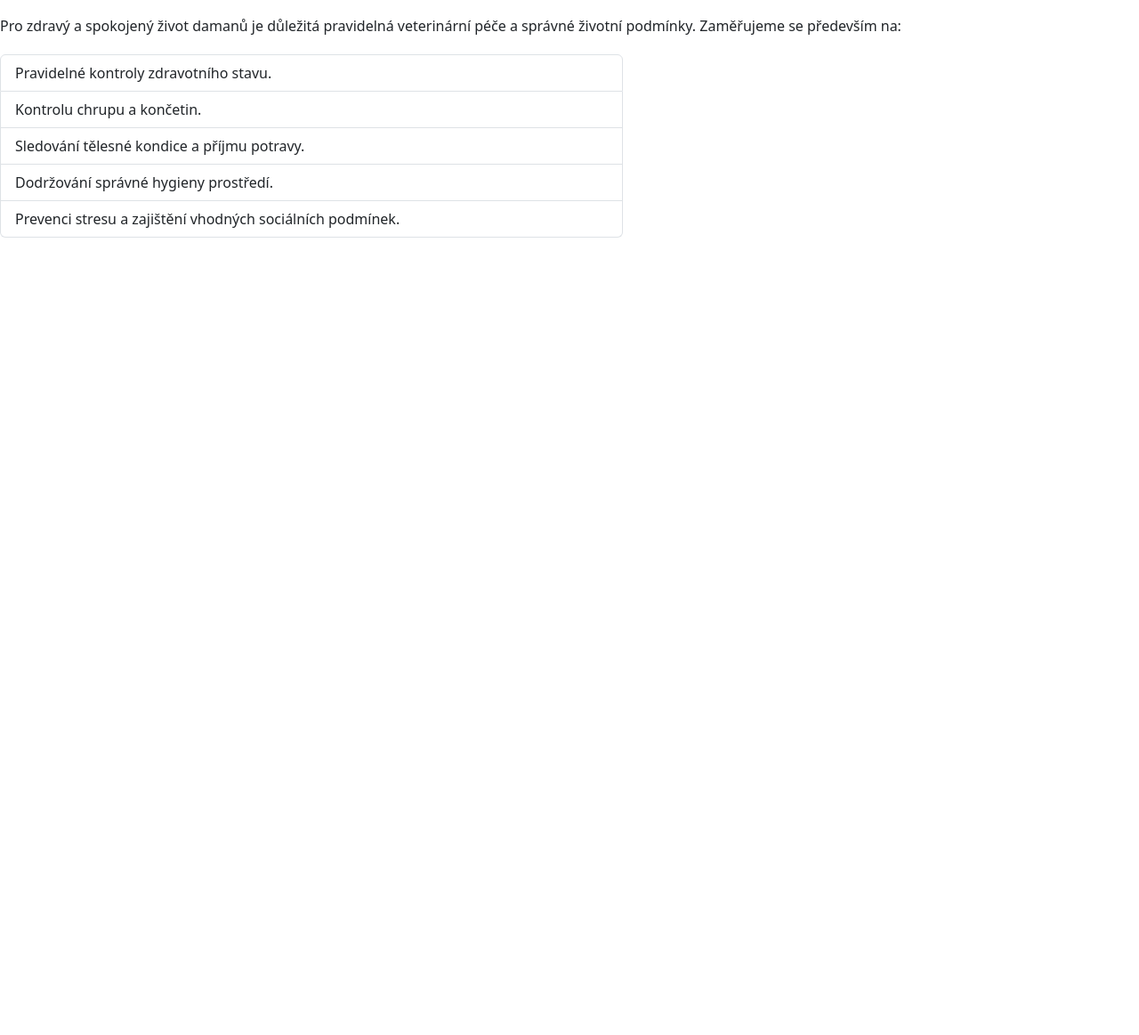
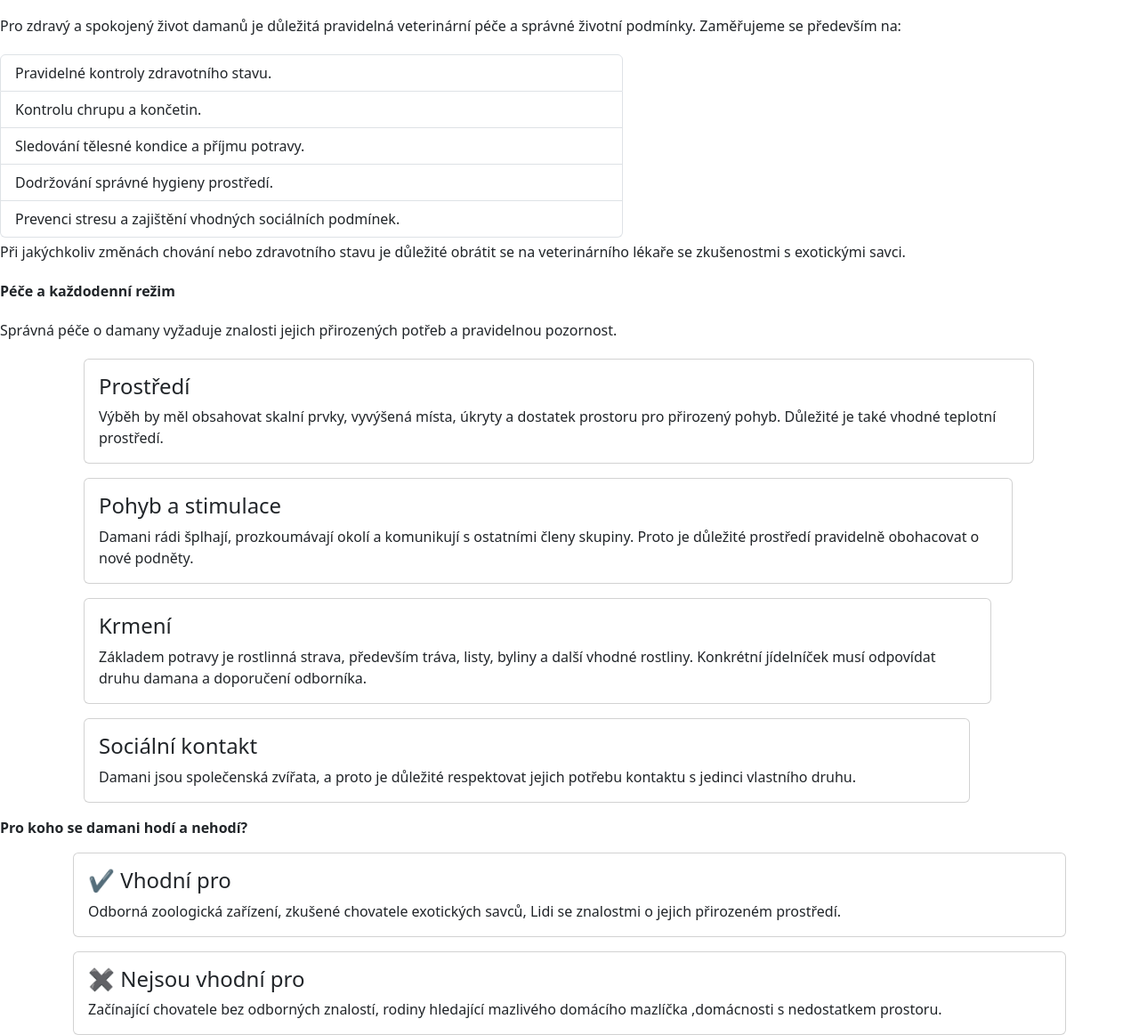
Before and after one commit to terezzzp/o-plemeni, a plain HTML site: page index.html in a window 1280 px wide. Shown: the part 539-1702 px from the top of the page at 89% size. Before the commit the page ends 806 px from the top, so only its background shows below. Drawn offline with nearby package versions, Linux system fonts and the light colour scheme.

Commit message:
už jen trochu doupravit

```diff
--- a/index.html
+++ b/index.html
@@ -50,8 +50,8 @@
 
   <p class="text-center px-12 mb-8 fs-lg ">Damani jsou jedinečná zvířata se specifickými potřebami a nároky na péči. V této
      sekci se dozvíte více o jejich <a href="#povaha" class="theme-accent underline-offset-2 underline-20 hover:underline-100">povaze</a>,
-      <a href="#" class="theme-accent underline-offset-2 underline-20 hover:underline-100">zdraví</a>,
-    přirozeném chování a každodenním životě. Představíme vám, jaké
+      <a href="#zdravi" class="theme-accent underline-offset-2 underline-20 hover:underline-100">zdraví</a>,
+    <a href="#chovani" class="theme-accent underline-offset-2 underline-20 hover:underline-100">přirozeném chování a každodenním životě</a>. Představíme vám, jaké
     podmínky potřebují ke spokojenému a zdravému životu.</p>
 
 </div>
@@ -64,7 +64,7 @@
 
 <section class="bg-muted-accent py-7">
 
-<p class="fs-2xl fw-semibold text-start px-12 " id="povaha">Povaha a potřeby damanů</p>
+<p class="fs-3xl fw-semibold text-start px-12 " id="povaha">Povaha a potřeby damanů</p>
 
 <p class="fs-lg text-start px-12 mb-10 lh-lg " >Damani jsou zajímaví, společenští a velmi ostražití
   savci. Přirozeně žijí ve skupinách, ve kterých mezi sebou vytvářejí sociální vazby
@@ -83,13 +83,13 @@
 
 
 <section class="py-7">
-<p class="fs-2xl fw-semibold text-start px-12 py-5" id="povaha">Zdraví a prevence</p>
+<p class="fs-3xl fw-semibold text-start px-12 py-5" id="zdravi">Zdraví a prevence</p>
 
 <p class="fs-lg text-start px-12 mb-10 lh-lg ">Pro zdravý a spokojený život damanů je důležitá pravidelná veterinární
    péče a správné životní podmínky. Zaměřujeme se především na:</p>
 
 
-<div class="list-group max-w-100 px-12  " style="width: 700px;">
+<div class="list-group max-w-100 px-12 mb-10 " style="width: 700px;">
 
   <a  class="list-group-item list-group-item-action theme-accent fg-white fs-lg fw-light">Pravidelné kontroly zdravotního stavu.</a>
   <a  class="list-group-item list-group-item-action theme-accent fg-white fs-lg fw-light">Kontrolu chrupu a končetin.</a>
@@ -99,15 +99,113 @@
 
 </div>
 
+<p class="fs-lg text-start px-12 mb-10 lh-lg ">Při jakýchkoliv změnách chování nebo zdravotního stavu je důležité obrátit
+  se na veterinárního lékaře se zkušenostmi s exotickými savci.</p>
+
+</section>
+
+<section class="py-7">
+<p class="fs-3xl fw-semibold text-start px-12" id="chovani">Péče a každodenní režim</p>
+
+<p class="fs-lg text-start px-12 mb-10 lh-lg ">Správná péče o damany vyžaduje znalosti jejich
+   přirozených potřeb a pravidelnou pozornost.</p>
 
 
 
-</section>
+<div class="container px-12 g-5" >
+
+<div class="row w-100" >
+  <div class=" mb-3 sm:mb-0">
+    <div class="card">
+      <div class="card-body">
+        <h4 class="card-title fg-accent fs-lg fw-medium">Prostředí</h4>
+        <p class="card-text fs-lg">Výběh by měl obsahovat skalní prvky, vyvýšená místa,
+          úkryty a dostatek prostoru pro přirozený pohyb. Důležité je také vhodné teplotní prostředí.</p>
+
+      </div>
+    </div>
+  </div>
 
 
 
+  <div class="row w-100" >
+  <div class=" mb-3 sm:mb-0">
+    <div class="card">
+      <div class="card-body">
+        <h4 class="card-title fg-accent fs-lg fw-medium">Pohyb a stimulace</h4>
+        <p class="card-text fs-lg">Damani rádi šplhají, prozkoumávají okolí a komunikují s ostatními
+           členy skupiny. Proto je důležité prostředí pravidelně obohacovat o nové podněty.</p>
+
+      </div>
+    </div>
+  </div>
 
 
+  <div class="row w-100" >
+  <div class=" mb-3 sm:mb-0">
+    <div class="card">
+      <div class="card-body">
+        <h4 class="card-title fg-accent fs-lg fw-medium">Krmení</h4>
+        <p class="card-text fs-lg">Základem potravy je rostlinná strava, především tráva, listy, byliny a další vhodné rostliny.
+        Konkrétní jídelníček musí odpovídat druhu damana a doporučení odborníka.</p>
+
+      </div>
+    </div>
+  </div>
+
+
+
+  <div class="row w-100" >
+  <div class=" mb-3 sm:mb-0">
+    <div class="card">
+      <div class="card-body">
+        <h4 class="card-title fg-accent fs-lg fw-medium">Sociální kontakt</h4>
+        <p class="card-text fs-lg">Damani jsou společenská zvířata, a proto je důležité
+           respektovat jejich potřebu kontaktu s jedinci vlastního druhu.</p>
+
+      </div>
+    </div>
+  </div>
+
+
+</div>
+
+</section>
+
+<section class="py-7">
+<p class="fs-3xl fw-semibold text-start px-12 mb-10" id="chovani">Pro koho se damani hodí a nehodí?</p>
+
+
+<div class="container px-12">
+
+<div class="row">
+  <div class="sm:col-4 mb-3 sm:mb-0">
+    <div class="card">
+      <div class="card-body">
+        <h4 class="card-title">✔ Vhodní pro</h4>
+        <p class="card-text">Odborná zoologická zařízení, zkušené chovatele exotických savců, Lidi se znalostmi o jejich přirozeném prostředí.</p>
+
+      </div>
+    </div>
+  </div>
+
+  <div class="sm:col-4">
+    <div class="card">
+      <div class="card-body">
+        <h4 class="card-title">✖ Nejsou vhodní pro</h4>
+        <p class="card-text">Začínající chovatele bez odborných znalostí, rodiny hledající mazlivého domácího mazlíčka
+          ,domácnosti s nedostatkem prostoru.
+        </p>
+
+      </div>
+    </div>
+  </div>
+</div>
+
+
+</div>
+
+</section>
 
 
 
```
